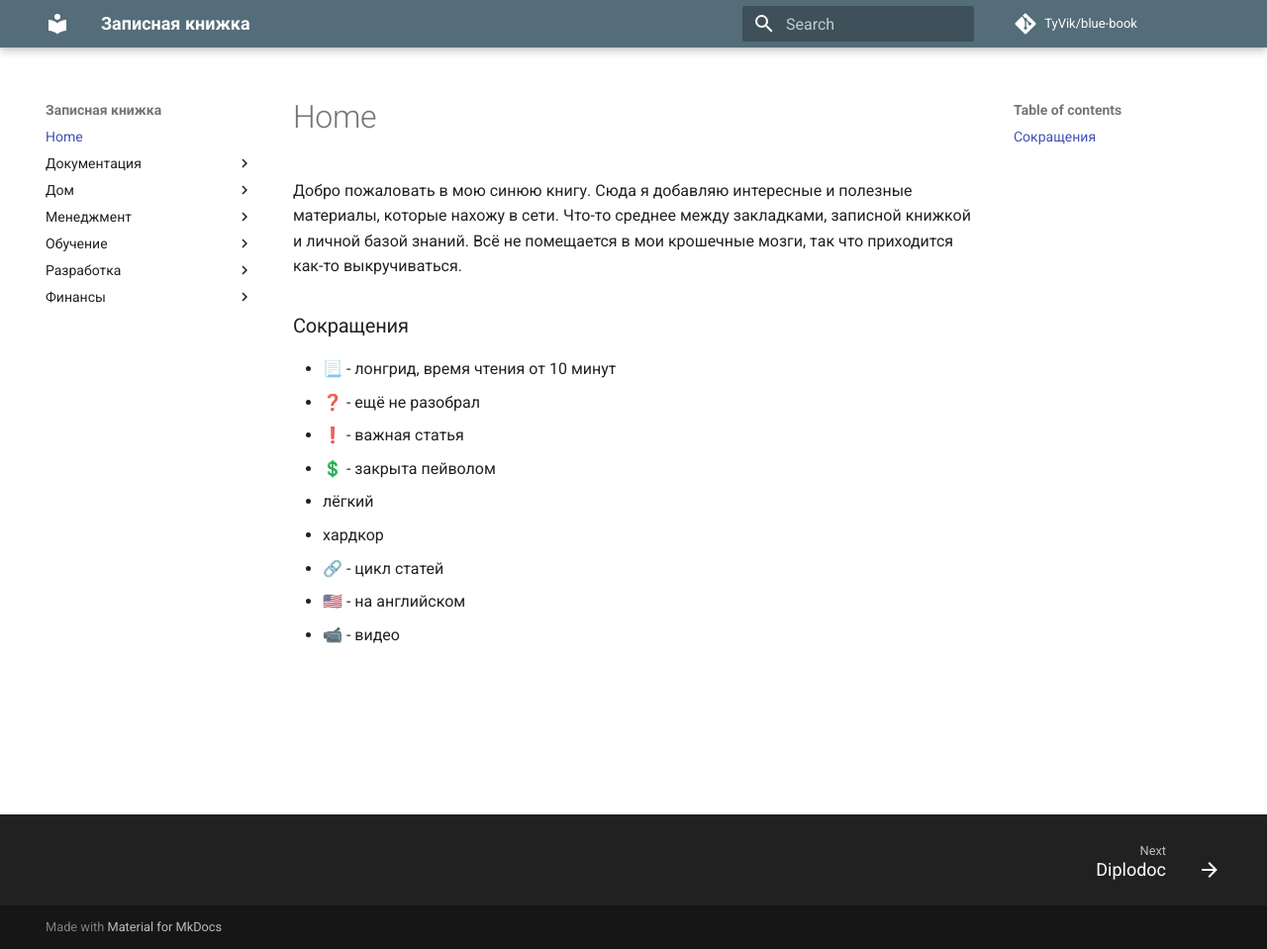
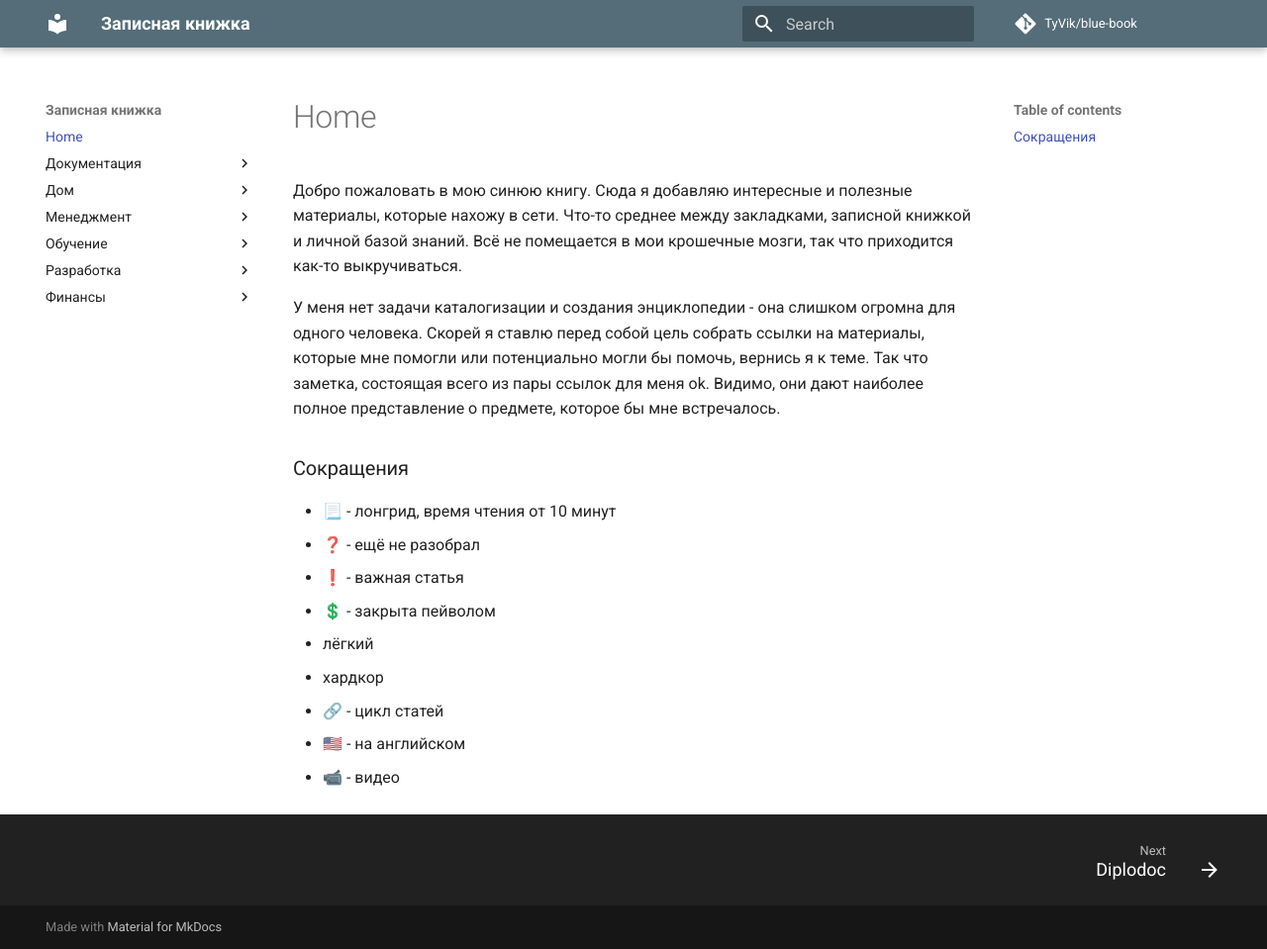
Before and after one commit to TyVik/blue-book, an MkDocs documentation site: the page built from docs/README.md, in a window 1280 px wide and 959 px high. Shown: the whole window at 99% size. Built offline with MkDocs 1.6.1 and Material for MkDocs 9.7.7, drawn with Linux system fonts in a browser that asks for light colours; comment, search, counter and statistics services are not loaded.

```diff
--- a/docs/README.md
+++ b/docs/README.md
@@ -2,6 +2,8 @@
 Сюда я добавляю интересные и полезные материалы, которые нахожу в сети.
 Что-то среднее между закладками, записной книжкой и личной базой знаний.
 Всё не помещается в мои крошечные мозги, так что приходится как-то выкручиваться.
+
+У меня нет задачи каталогизации и создания энциклопедии - она слишком огромна для одного человека. Скорей я ставлю перед собой цель собрать ссылки на материалы, которые мне помогли или потенциально могли бы помочь, вернись я к теме. Так что заметка, состоящая всего из пары ссылок для меня ok. Видимо, они дают наиболее полное представление о предмете, которое бы мне встречалось.
 
 ## Сокращения
 
```
Also changed, not shown: docs/Менеджмент/Зачем обновляться.md (added, +6 -0 lines), docs/Обучение/Online тренажёры/Электроника.md (added, +2 -0 lines), docs/Разработка/Электроника/Разработка плат.md (added, +1 -0 lines), docs/Разработка/Электроника/Умный дом/Готовые устройства.md (added, +2 -0 lines).
